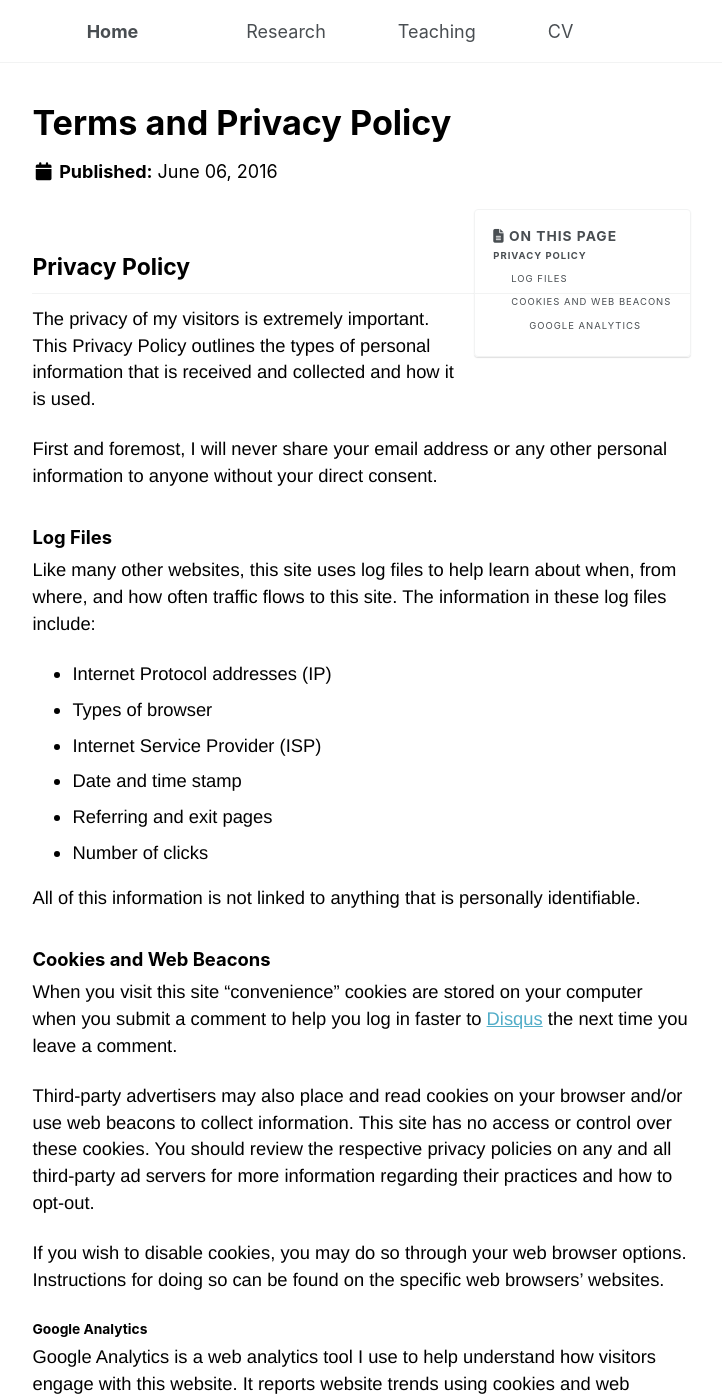
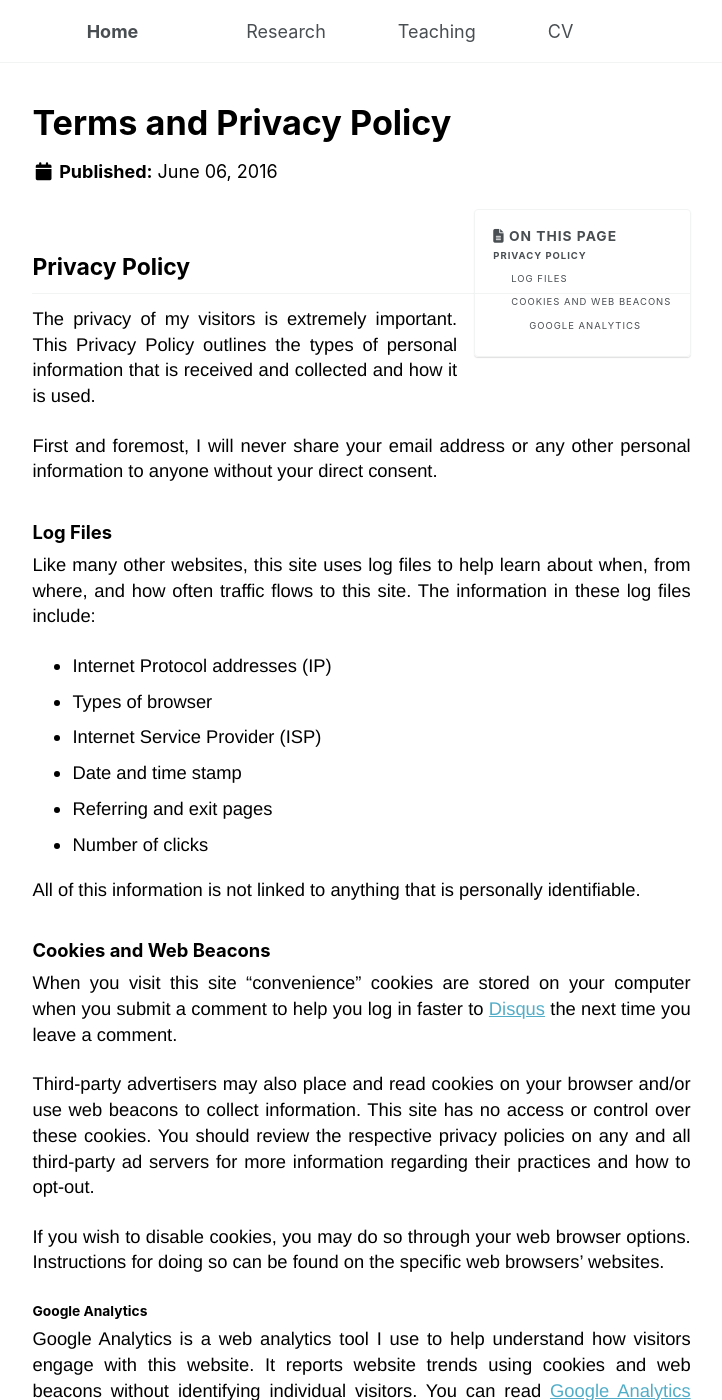
Before and after one commit to sachin-b-badole/sachin-b-badole.github.io, a Jekyll site: the page built from _pages/terms.md, in a window 1280 px wide and 1400 px high. Shown: the whole window, without its empty margins (301-1023 px from the left). Built offline with Jekyll 4.4.1, drawn with Linux system fonts in a browser that asks for light colours.

Commit message:
Update custom.css

```diff
--- a/assets/css/custom.css
+++ b/assets/css/custom.css
@@ -587,3 +587,11 @@ html {
   -webkit-text-size-adjust: 100%;
   text-size-adjust: 100%;
 }
+
+
+/*Align bio-text*/
+.page__content p {
+  text-align: justify;
+  text-justify: inter-word;
+  line-height: 1.4;
+}
```
